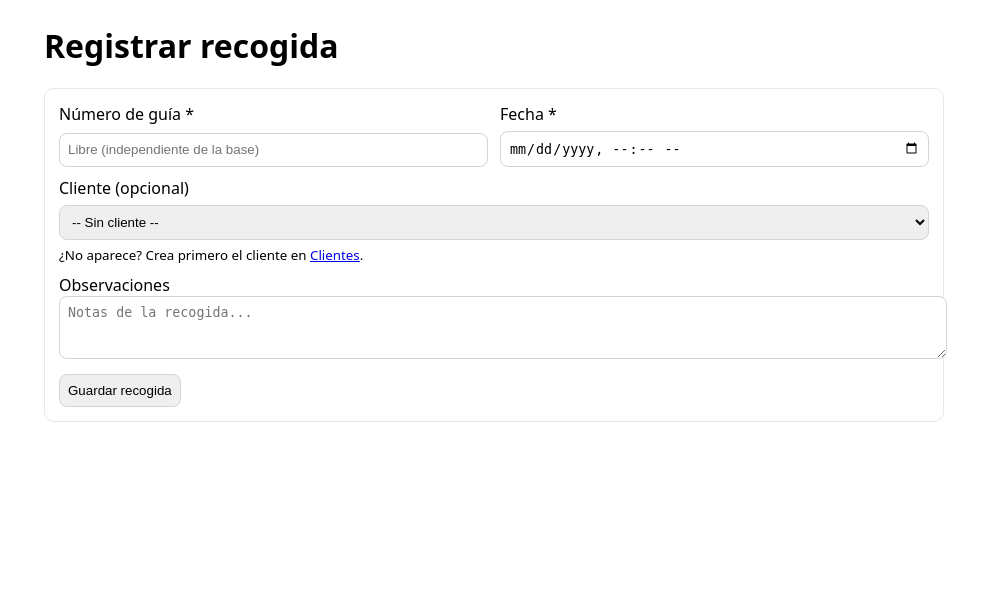
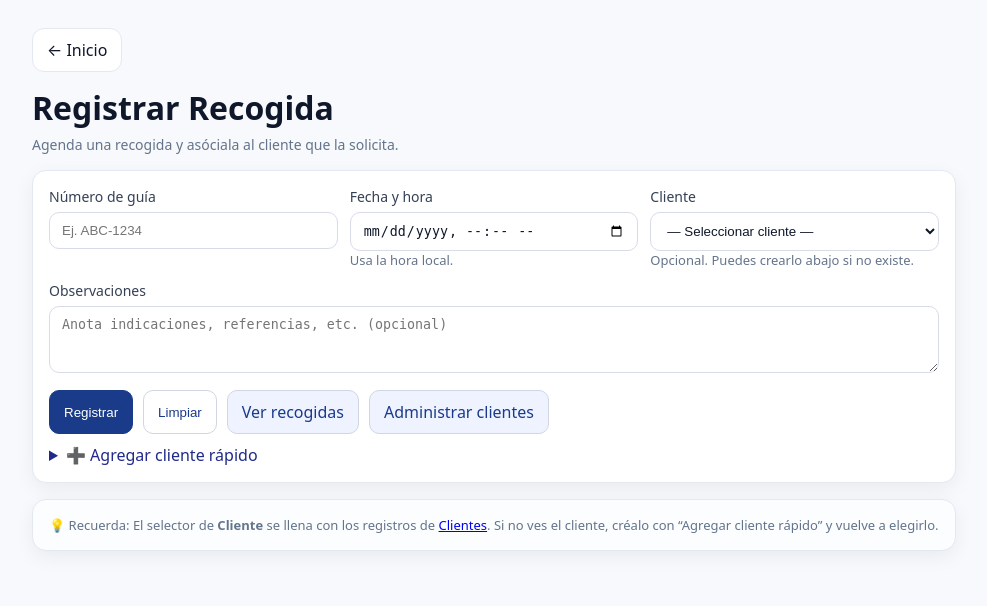
Before and after one commit to luisrobles062/mensajeria_plataf, a Flask app: page /registrar_recogida in a window 1280 px wide. Shown: the top 606 px of the page, without its empty margins (146-1133 px from the left). Run offline with Flask 3, Linux system fonts and the light colour scheme; parts of the project's set-up code (start-up, migrations or seed data) failed here and were passed over; some libraries are stand-ins or nearby versions.

Commit message:
Update registrar_recogida.html

```diff
--- a/templates/registrar_recogida.html
+++ b/templates/registrar_recogida.html
@@ -2,55 +2,134 @@
 <html lang="es">
 <head>
   <meta charset="utf-8">
-  <title>Registrar recogida</title>
+  <title>Registrar Recogida</title>
   <meta name="viewport" content="width=device-width, initial-scale=1">
   <style>
-    body{font-family:system-ui,Arial,sans-serif;max-width:900px;margin:24px auto;padding:0 12px}
-    .card{border:1px solid #e5e7eb;border-radius:10px;padding:14px}
-    .row{display:flex;gap:12px;flex-wrap:wrap}
-    input,select,textarea,button{padding:8px;border:1px solid #d1d5db;border-radius:8px}
-    textarea{width:100%}
-    button{cursor:pointer}
+    :root{
+      --bg:#f7f9fc; --text:#0f172a; --muted:#64748b;
+      --card:#ffffff; --border:#e4e8f1; --shadow:0 6px 20px rgba(15,23,42,.06);
+      --btn:#1a3a8a; --btnHover:#163170; --chip:#eef3ff;
+      --radius:14px;
+    }
+    *{box-sizing:border-box}
+    body{margin:0; background:var(--bg); color:var(--text); font-family:ui-sans-serif,system-ui,Segoe UI,Roboto,Inter}
+    .wrap{max-width:960px; margin:auto; padding:28px 18px 56px}
+
+    /* Home button */
+    a.btn-home{display:inline-flex; gap:8px; align-items:center; padding:10px 14px; border:1px solid var(--border);
+      border-radius:12px; color:var(--text); text-decoration:none; background:#fff}
+    a.btn-home:hover{background:#f2f4f8}
+
+    h1{margin:14px 0 6px}
+    .sub{color:var(--muted); font-size:14px}
+
+    /* Cards */
+    .card{background:var(--card); border:1px solid var(--border); border-radius:var(--radius); padding:16px; margin-top:16px; box-shadow:var(--shadow)}
+
+    /* Form */
+    label{font-size:14px; color:#344054; display:block; margin-bottom:6px}
+    input[type="text"], input[type="datetime-local"], select, textarea{
+      width:100%; padding:10px 12px; border-radius:10px; border:1px solid #d7dce8; background:#fff; color:var(--text)
+    }
+    textarea{resize:vertical}
+    .grid{display:grid; gap:12px; grid-template-columns: repeat(auto-fit, minmax(220px, 1fr))}
+    .actions{display:flex; gap:10px; margin-top:12px; flex-wrap:wrap}
+    .btn{padding:10px 14px; border-radius:10px; border:1px solid #d0d7e2; background:var(--chip); color:var(--btn); text-decoration:none; cursor:pointer}
+    .btn.primary{background:var(--btn); color:#fff; border-color:var(--btn)}
+    .btn.primary:hover{background:var(--btnHover); border-color:var(--btnHover)}
+    .btn.secondary{background:#fff}
+
+    /* Details (quick add) */
+    details{margin-top:10px}
+    details summary{cursor:pointer; color:#1f2a8a}
+    .muted{color:var(--muted); font-size:13px}
+
+    /* Flash messages */
+    .flash{border-radius:10px; padding:10px 12px; margin-top:14px; border:1px solid}
+    .flash.success{background:#ecfdf5; color:#065f46; border-color:#a7f3d0}
+    .flash.warning{background:#fffbeb; color:#92400e; border-color:#fde68a}
+    .flash.danger{background:#fef2f2; color:#991b1b; border-color:#fecaca}
+    .flash.info{background:#eff6ff; color:#1e3a8a; border-color:#bfdbfe}
   </style>
 </head>
 <body>
-  <h1>Registrar recogida</h1>
+  <div class="wrap">
+    <a class="btn-home" href="{{ url_for('index') }}">← Inicio</a>
+    <h1>Registrar Recogida</h1>
+    <div class="sub">Agenda una recogida y asóciala al cliente que la solicita.</div>
 
+    <!-- Mensajes flash -->
+    {% with messages = get_flashed_messages(with_categories=true) %}
+      {% if messages %}
+        {% for category, message in messages %}
+          <div class="flash {{ category }}">{{ message|safe }}</div>
+        {% endfor %}
+      {% endif %}
+    {% endwith %}
+
+    <!-- Formulario principal -->
     <div class="card">
-    <form method="post" style="display:grid;gap:10px">
-      <div class="row">
-        <div style="display:grid;gap:6px;flex:1 1 220px">
-          <label>Número de guía *</label>
-          <input name="numero_guia" required placeholder="Libre (independiente de la base)">
+      <form method="post" action="{{ url_for('registrar_recogida') }}">
+        <div class="grid">
+          <div>
+            <label>Número de guía</label>
+            <input type="text" name="numero_guia" placeholder="Ej. ABC-1234" required>
           </div>
-        <div style="display:grid;gap:6px;flex:1 1 220px">
-          <label>Fecha *</label>
+          <div>
+            <label>Fecha y hora</label>
             <input type="datetime-local" name="fecha" required>
+            <div class="muted">Usa la hora local.</div>
           </div>
-      </div>
-
-      <div class="row">
-        <div style="display:grid;gap:6px;flex:1 1 320px">
-          <label>Cliente (opcional)</label>
+          <div>
+            <label>Cliente</label>
             <select name="cliente_id">
-            <option value="">-- Sin cliente --</option>
+              <option value="">— Seleccionar cliente —</option>
               {% for c in clientes %}
                 <option value="{{ c.id }}">{{ c.nombre }}</option>
               {% endfor %}
             </select>
-          <small>¿No aparece? Crea primero el cliente en <a href="{{ url_for('clientes_view') }}">Clientes</a>.</small>
+            <div class="muted">Opcional. Puedes crearlo abajo si no existe.</div>
           </div>
         </div>
 
-      <div>
+        <div style="margin-top:12px">
           <label>Observaciones</label>
-        <textarea name="observaciones" rows="3" placeholder="Notas de la recogida..."></textarea>
+          <textarea name="observaciones" rows="3" placeholder="Anota indicaciones, referencias, etc. (opcional)"></textarea>
         </div>
 
-      <div>
-        <button type="submit">Guardar recogida</button>
+        <div class="actions">
+          <button class="btn primary" type="submit">Registrar</button>
+          <button class="btn secondary" type="reset">Limpiar</button>
+          <a class="btn" href="{{ url_for('ver_recogidas') }}">Ver recogidas</a>
+          <a class="btn" href="{{ url_for('clientes_view') }}">Administrar clientes</a>
         </div>
       </form>
+
+      <!-- Alta rápida de cliente (opcional) -->
+      <details>
+        <summary>➕ Agregar cliente rápido</summary>
+        <div class="muted" style="margin:6px 0 10px">Crea un cliente solo con su nombre y recarga esta página para seleccionarlo.</div>
+        <form method="post" action="{{ url_for('clientes_quick') }}">
+          <div class="grid" style="grid-template-columns: 1fr auto">
+            <div>
+              <label>Nombre del cliente</label>
+              <input type="text" name="nombre" placeholder="Ej. ACME S.A.S." required>
+            </div>
+            <div style="align-self:end">
+              <button class="btn primary" type="submit">Crear y recargar</button>
+            </div>
+          </div>
+        </form>
+      </details>
+    </div>
+
+    <!-- Tip -->
+    <div class="card" style="background:#fbfdff">
+      <div class="muted">
+        💡 Recuerda: El selector de <strong>Cliente</strong> se llena con los registros de
+        <a href="{{ url_for('clientes_view') }}">Clientes</a>. Si no ves el cliente, créalo con “Agregar cliente rápido” y vuelve a elegirlo.
+      </div>
+    </div>
   </div>
 </body>
 </html>
```
Lines whose indentation alone changed are shown as unchanged.
